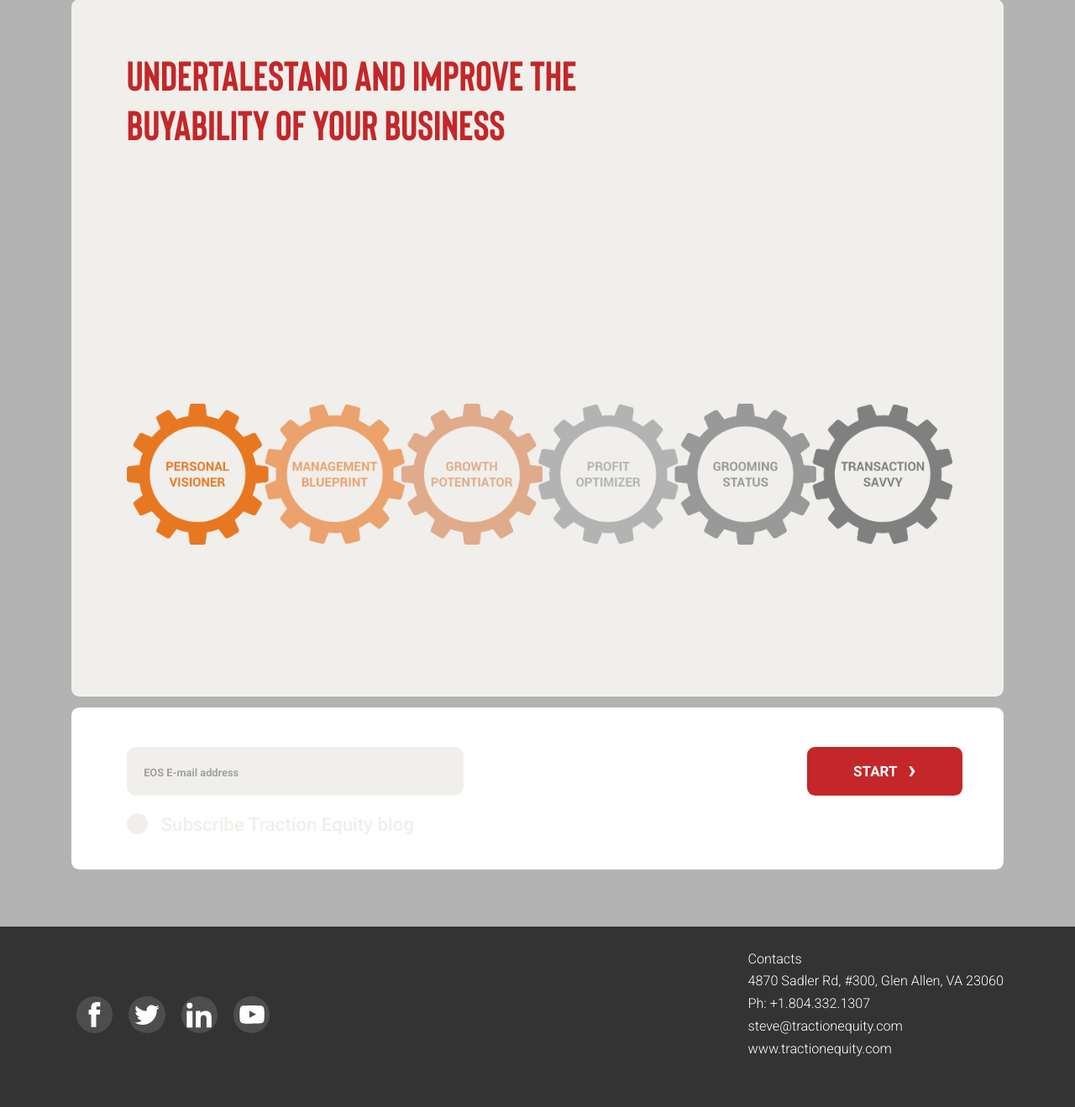
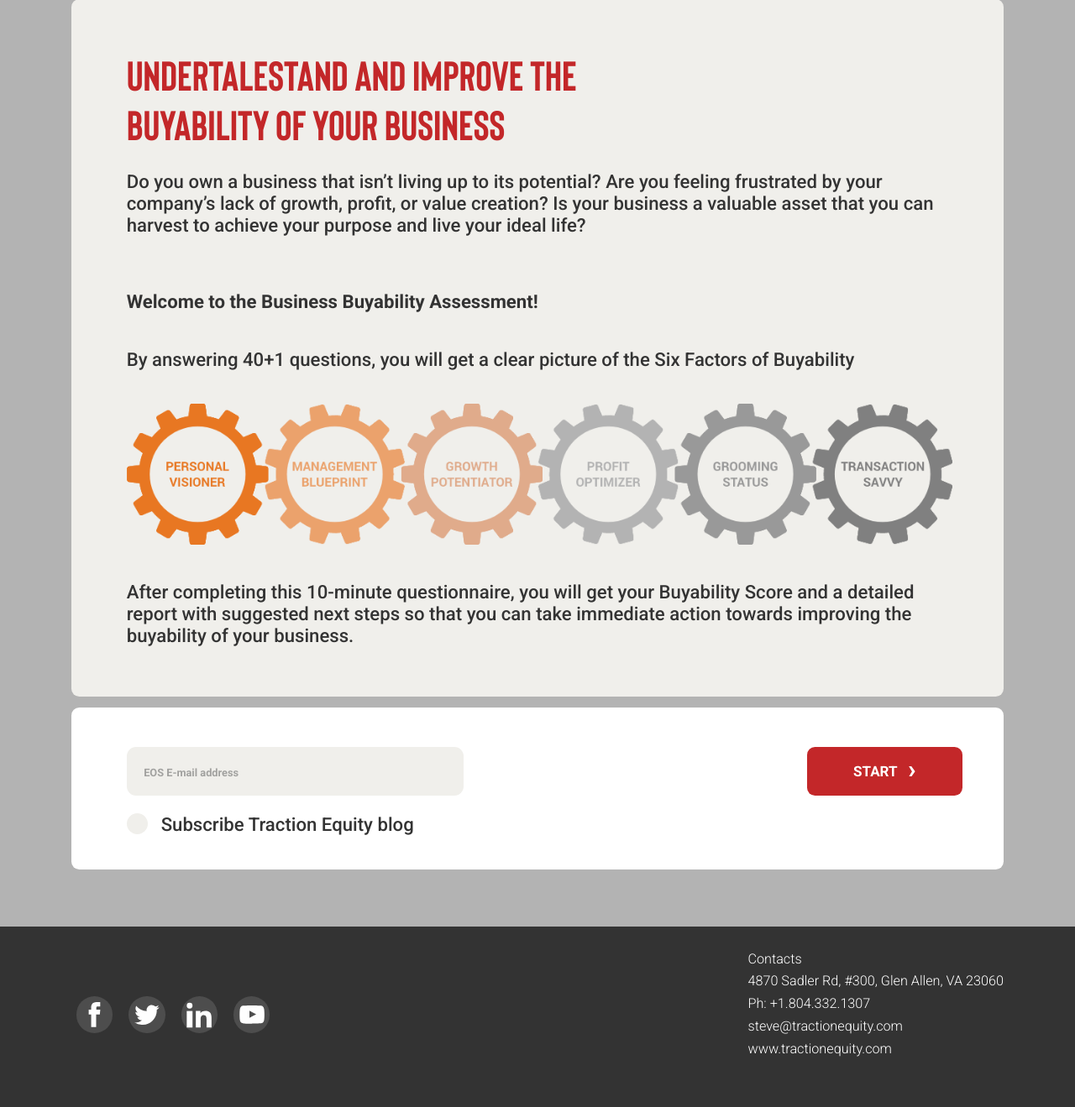
Before and after one commit to codesign82/magic-number, a PHP site: page /artboarda7a2.html in a window 1280 px wide. Shown: the part 197-1516 px from the top of the page at 84% size. Run offline with PHP 8.4, Linux system fonts and the light colour scheme.

Commit message:
fix: paragraph colors

```diff
--- a/assets/styles/_general-classes.scss
+++ b/assets/styles/_general-classes.scss
@@ -148,7 +148,7 @@ body {
   }
 
   .paragraph {
-    color: $gray-color;
+    color: $black-color;
     font-family: $Roboto;
     font-size: size(14);
     font-weight: 500;
--- a/assets/styles/style.css
+++ b/assets/styles/style.css
@@ -1008,7 +1008,7 @@ body .headline-3, body .wysiwyg-block h3 {
   }
 }
 body .paragraph, body .wysiwyg-block p {
-  color: var(--gray-color);
+  color: var(--black-color);
   font-family: "Roboto";
   font-size: 1.4rem;
   font-weight: 500;
```
Also changed, not shown: 1 other file.
